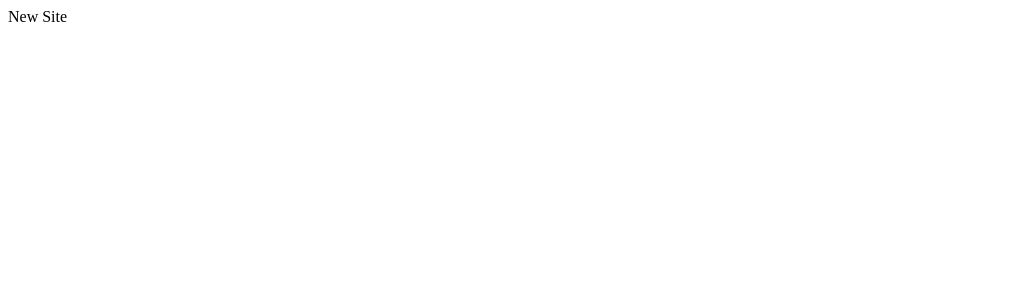
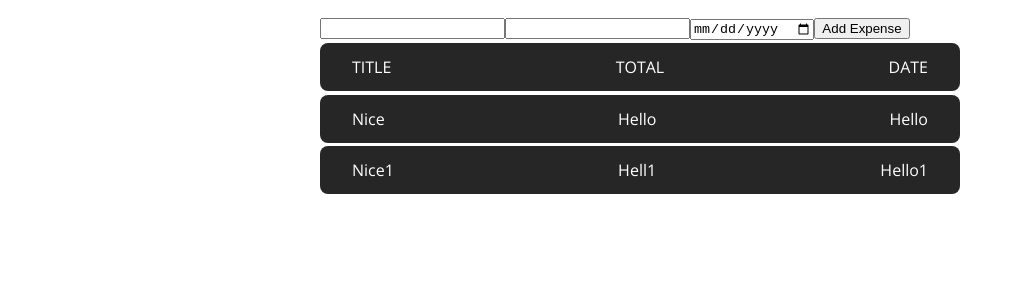
Before and after one commit to mankirats/Expense-Manager, a React (Create React App) app: page / in a window 1280 px wide. Shown: the top 300 px of the page, without its empty margins (0-1015 px from the left). Built offline with nearby package versions, Linux system fonts and the light colour scheme.

Commit message:
Global css changes

```diff
--- a/package.json
+++ b/package.json
@@ -9,6 +9,7 @@
     "react": "^17.0.2",
     "react-dom": "^17.0.2",
     "react-scripts": "5.0.0",
+    "styled-components": "^5.3.3",
     "web-vitals": "^2.1.4"
   },
   "scripts": {
--- a/src/App.js
+++ b/src/App.js
@@ -1,8 +1,62 @@
 import React, { Component } from "react";
+import Expense from "./Components/Expense";
+import styled from "styled-components";
+import AddExpense from "./Forms/AddExpense";
+const AppContainer = styled.div`
+    display: flex;
+    justify-content: center;
+`;
 
+const ExpenseContainerDiv = styled.div`
+    margin: 1rem 0;
+`;
 class App extends Component {
+    constructor(props) {
+        super(props);
+        this.state = {
+            expenseData: [
+                {
+                    id: 0,
+                    title: "Nice",
+                    total: "Hello",
+                    date: "Hello",
+                },
+                {
+                    id: 1,
+                    title: "Nice1",
+                    total: "Hell1",
+                    date: "Hello1",
+                },
+            ],
+        };
+        // [
+
+        // ];
+    }
     render() {
-        return <>New Site</>;
+        return (
+            <AppContainer>
+                <ExpenseContainerDiv>
+                    <AddExpense></AddExpense>
+                    <Expense
+                        key="0"
+                        title="TITLE"
+                        total="TOTAL"
+                        date="DATE"
+                    ></Expense>
+                    {this.state.expenseData.map((expenseItem) => {
+                        return (
+                            <Expense
+                                key={expenseItem.id}
+                                title={expenseItem.title}
+                                total={expenseItem.total}
+                                date={expenseItem.date}
+                            />
+                        );
+                    })}
+                </ExpenseContainerDiv>
+            </AppContainer>
+        );
     }
 }
 
--- /dev/null
+++ b/src/Forms/AddExpense.js
@@ -0,0 +1,16 @@
+import React from "react";
+
+function addExpense(props) {
+    return (
+        <>
+            <form action="post">
+                <input type="text" name="title" id="title" />
+                <input type="number" name="total" id="total" />
+                <input type="date" name="date" id="date" />
+                <button type="submit">Add Expense</button>
+            </form>
+        </>
+    );
+}
+
+export default addExpense;
--- a/src/index.css
+++ b/src/index.css
@@ -1,13 +1,14 @@
+@import url("https://fonts.googleapis.com/css2?family=Open+Sans&display=swap");
 body {
-  margin: 0;
-  font-family: -apple-system, BlinkMacSystemFont, 'Segoe UI', 'Roboto', 'Oxygen',
-    'Ubuntu', 'Cantarell', 'Fira Sans', 'Droid Sans', 'Helvetica Neue',
-    sans-serif;
-  -webkit-font-smoothing: antialiased;
-  -moz-osx-font-smoothing: grayscale;
+    margin: 0;
+    box-sizing: border-box;
+    color: white;
+    font-family: "Open Sans", sans-serif;
+    -webkit-font-smoothing: antialiased;
+    -moz-osx-font-smoothing: grayscale;
 }
 
 code {
-  font-family: source-code-pro, Menlo, Monaco, Consolas, 'Courier New',
-    monospace;
+    font-family: source-code-pro, Menlo, Monaco, Consolas, "Courier New",
+        monospace;
 }
--- a/src/index.js
+++ b/src/index.js
@@ -1,6 +1,7 @@
 import React from "react";
 import ReactDOM from "react-dom";
 import App from "./App";
+import "./index.css";
 import reportWebVitals from "./reportWebVitals";
 
 ReactDOM.render(
```
Also changed, not shown: 1 other file (tests, documents, lock files or other folders).
